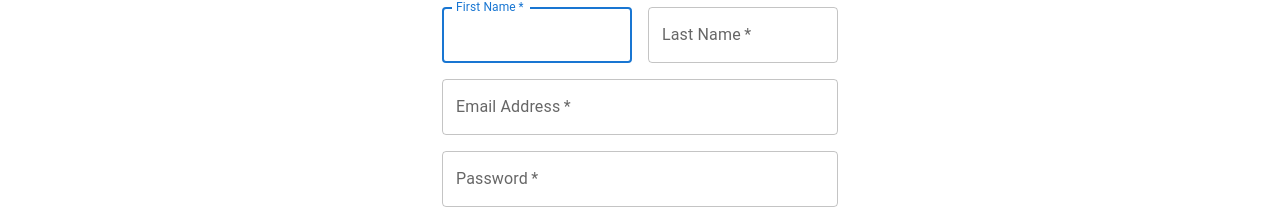
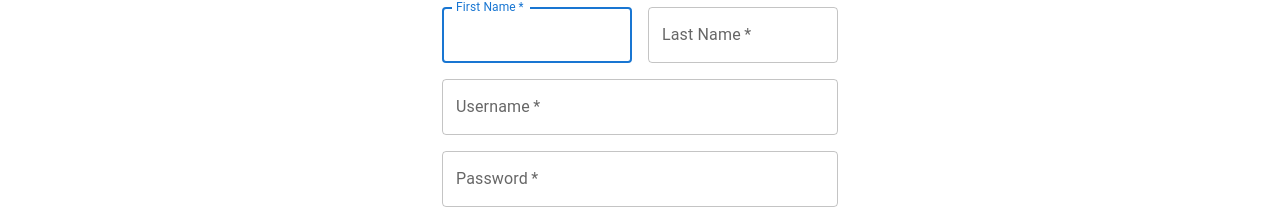
Before and after one commit to Malandru/ammper-fe, a React (Create React App) app: page /signup in a window 1280 px wide. Shown: the part 217-426 px from the top of the page. Built offline with nearby package versions, Linux system fonts and the light colour scheme.

Commit message:
register

```diff
--- a/src/api/ammper/Service.js
+++ b/src/api/ammper/Service.js
@@ -3,6 +3,7 @@ import URLS from "../../Constants";
 
 
 class Endpoints {
+    static REGISTER = '/member/register'
     static LOGIN = '/member/login';
     static LOGOUT = '/member/logout';
     static BANKS = '/banking/institutions';
@@ -18,6 +19,10 @@ axios.defaults.withXSRFToken=true;
 
 export default class AmmperService {
     static client = axios.create({baseURL: URLS.AMMPER_BASE_URL});
+
+    static async register(body) {
+        return await this.client.post(Endpoints.REGISTER, body);
+    }
 
     static async login(login_body) {
         return await this.client.post(Endpoints.LOGIN, login_body);
--- a/src/home/SignUp.js
+++ b/src/home/SignUp.js
@@ -10,19 +10,24 @@ import LockOutlinedIcon from '@mui/icons-material/LockOutlined';
 import Typography from '@mui/material/Typography';
 import Container from '@mui/material/Container';
 import { createTheme, ThemeProvider } from '@mui/material/styles';
+import AmmperService from '../api/ammper/Service';
+import { Navigate } from 'react-router-dom';
+import { useState } from 'react';
 
 
 const defaultTheme = createTheme();
 
 export default function SignUp() {
+  const [userAuth, setUserAuth] = useState(false);
+
   const handleSubmit = (event) => {
     event.preventDefault();
     const data = new FormData(event.currentTarget);
-    console.log({
-      email: data.get('email'),
-      password: data.get('password'),
-    });
+    AmmperService.register(data).then(() => setUserAuth(true)).catch(() => setUserAuth(false));
   };
+
+  if (userAuth)
+    return <Navigate to='/'/>
 
   return (
     <ThemeProvider theme={defaultTheme}>
@@ -47,10 +52,10 @@ export default function SignUp() {
               <Grid item xs={12} sm={6}>
                 <TextField
                   autoComplete="given-name"
-                  name="firstName"
+                  name="first_name"
                   required
                   fullWidth
-                  id="firstName"
+                  id="first_name"
                   label="First Name"
                   autoFocus
                 />
@@ -59,9 +64,9 @@ export default function SignUp() {
                 <TextField
                   required
                   fullWidth
-                  id="lastName"
+                  id="last_name"
                   label="Last Name"
-                  name="lastName"
+                  name="last_name"
                   autoComplete="family-name"
                 />
               </Grid>
@@ -69,10 +74,9 @@ export default function SignUp() {
                 <TextField
                   required
                   fullWidth
-                  id="email"
-                  label="Email Address"
-                  name="email"
-                  autoComplete="email"
+                  id="username"
+                  label="Username"
+                  name="username"
                 />
               </Grid>
               <Grid item xs={12}>
```
